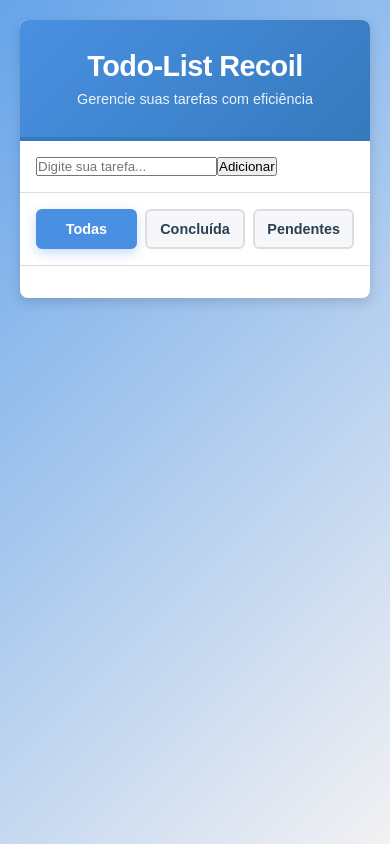
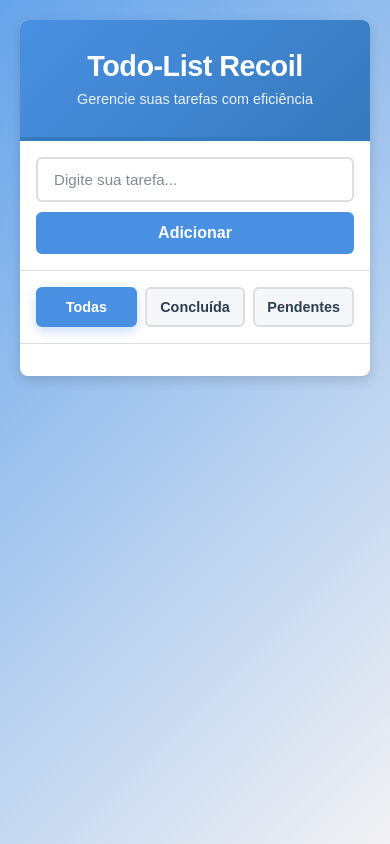
Before and after one commit to annesilv4/todo-list-recoil, a React (Vite) app: page / in a window 390 px wide. Built offline with nearby package versions, Linux system fonts and the light colour scheme.

Commit message:
feat: Add styles to taskForm component
- Create taskForm.css with styling for form elements
- Update taskForm.jsx to integrate CSS styles

```diff
--- /dev/null
+++ b/src/components/taskForm.css
@@ -0,0 +1,67 @@
+.task-form {
+  display: flex;
+  gap: 12px;
+  align-items: center;
+}
+
+.task-form-input {
+  flex: 1;
+  padding: 12px 16px;
+  border: 2px solid var(--border-color);
+  border-radius: 6px;
+  font-size: 1rem;
+  font-family: inherit;
+  transition: all 0.3s ease;
+  background: var(--surface);
+  color: var(--text-primary);
+}
+
+.task-form-input:focus {
+  outline: none;
+  border-color: var(--primary-color);
+  box-shadow: 0 0 0 3px rgba(74, 144, 226, 0.1);
+}
+
+.task-form-input::placeholder {
+  color: var(--text-secondary);
+}
+
+.task-form-button {
+  padding: 12px 28px;
+  background: var(--primary-color);
+  color: white;
+  border: none;
+  border-radius: 6px;
+  font-size: 1rem;
+  font-weight: 600;
+  cursor: pointer;
+  transition: all 0.3s ease;
+  white-space: nowrap;
+  min-width: 120px;
+}
+
+.task-form-button:hover {
+  background: var(--primary-dark);
+  transform: translateY(-2px);
+  box-shadow: 0 4px 12px rgba(74, 144, 226, 0.3);
+}
+
+.task-form-button:active {
+  transform: translateY(0);
+}
+
+@media (max-width: 480px) {
+  .task-form-input {
+    width: 100%;
+    font-size: 0.95rem;
+  }
+
+  .task-form {
+    flex-direction: column;
+    gap: 10px;
+  }
+
+  .task-form-button {
+    width: 100%;
+  }
+}
--- a/src/components/taskForm.jsx
+++ b/src/components/taskForm.jsx
@@ -1,6 +1,7 @@
 import { useState } from "react";
 import { useRecoilState } from "recoil";
 import { tasksState } from "../atoms/task";
+import "./taskForm.css";
 
 export function TaskForm() {
     const [description, setDescription] = useState("");
@@ -19,15 +20,23 @@ export function TaskForm() {
         setDescription("");
     }
 
+    const handleKeyPress = (e) => {
+        if (e.key === "Enter") {
+            addTask();
+        }
+    }
+
     return (
-        <div>
+        <div className="task-form">
             <input
                 type="text"
+                className="task-form-input"
                 value={description}
                 onChange={(e) => setDescription(e.target.value)}
+                onKeyPress={handleKeyPress}
                 placeholder="Digite sua tarefa..."
             />
-            <button onClick={addTask}>Adicionar</button>
+            <button className="task-form-button" onClick={addTask}>Adicionar</button>
         </div>
     );
 }
```
